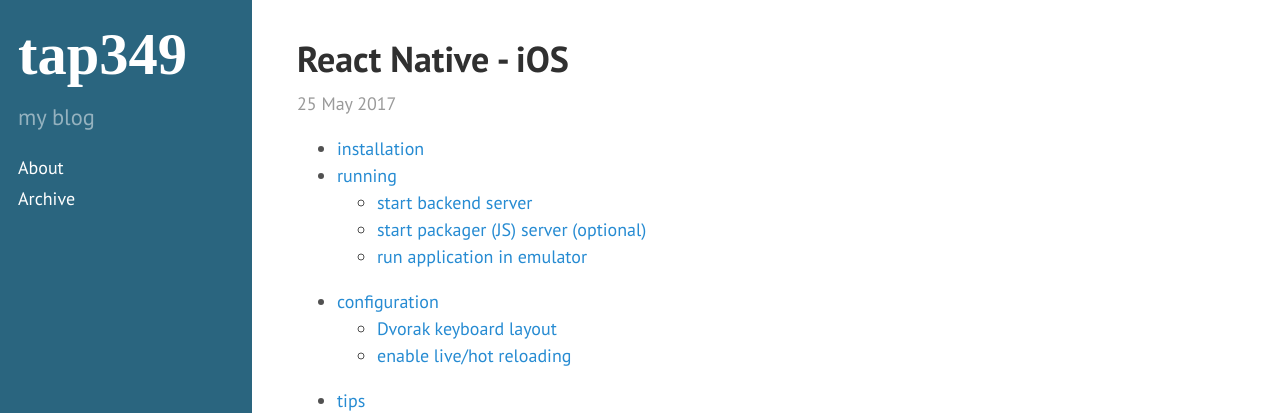
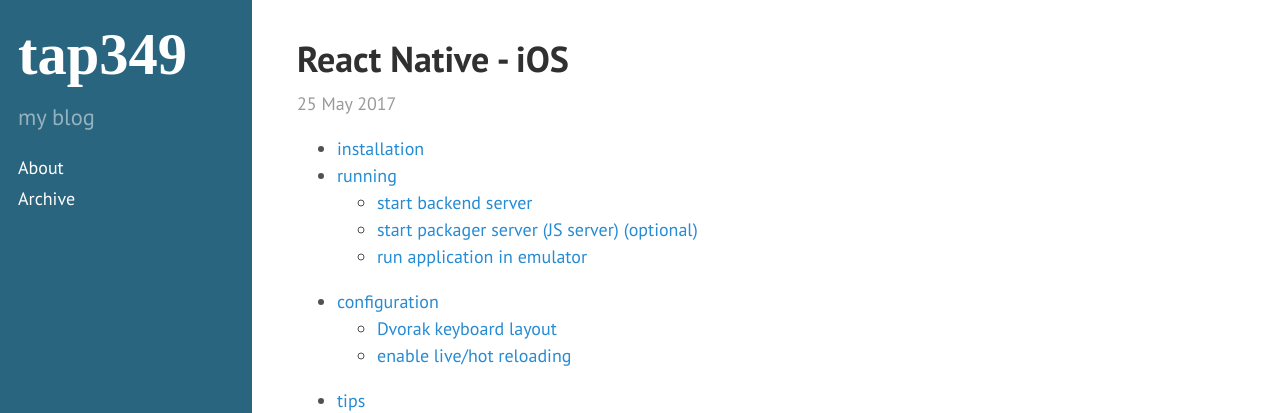
Before and after one commit to tap349/tap349.github.io, a Jekyll site: the page built from _posts/2017-05-25-react-native-ios.md, in a window 1280 px wide and 1400 px high. Shown: the top 413 px of the window. Built offline with Jekyll 4.4.1, drawn with Linux system fonts in a browser that asks for light colours; some of the changed text lies outside the part shown.

Commit message:
update 2017-09-07_11:38:36

````diff
--- a/_posts/2017-05-25-react-native-ios.md
+++ b/_posts/2017-05-25-react-native-ios.md
@@ -38,7 +38,7 @@
 $ rails server
 ```
 
-### start packager (JS) server (optional)
+### start packager server (JS server) (optional)
 
 same considerations as for Android.
 
````
Also changed, not shown: _posts/2017-05-24-react-native-android.md (+1 -1 lines).
